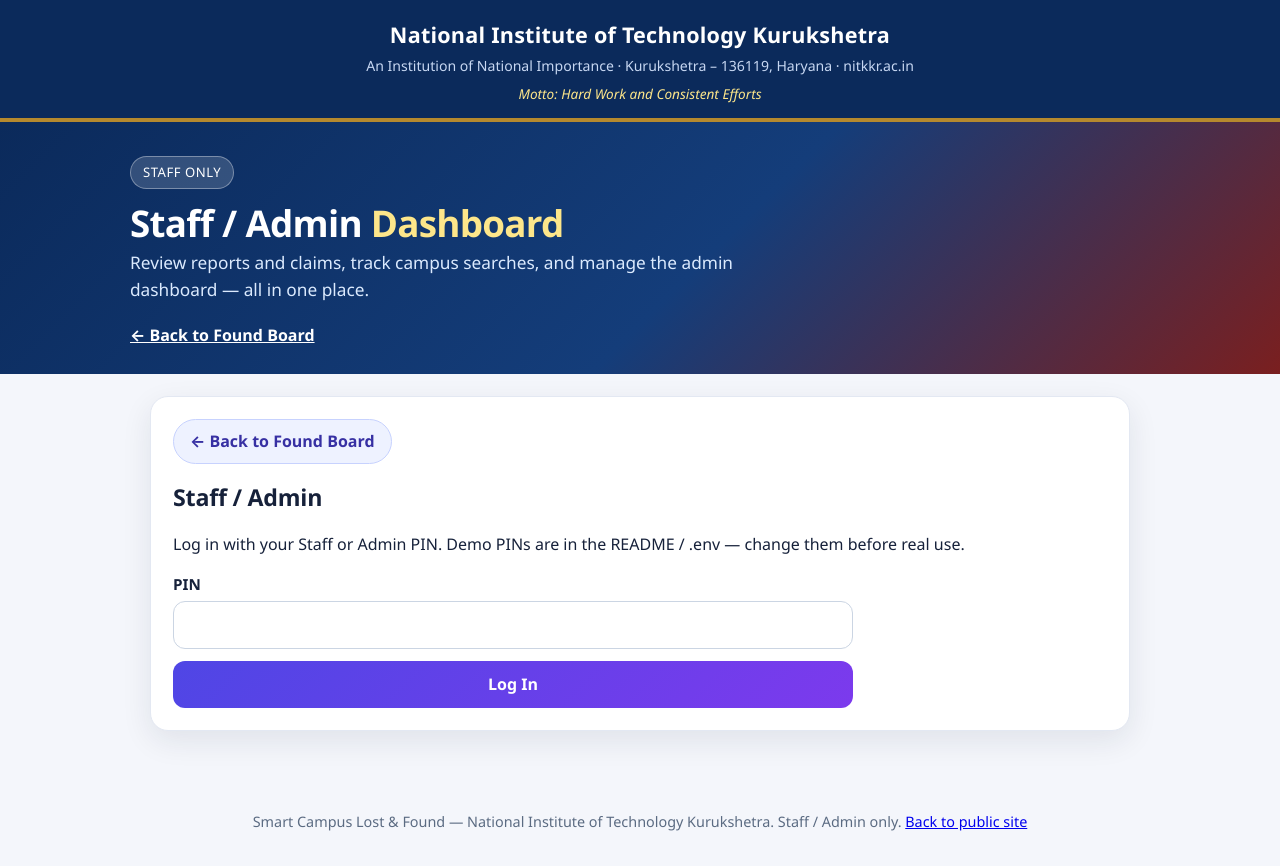
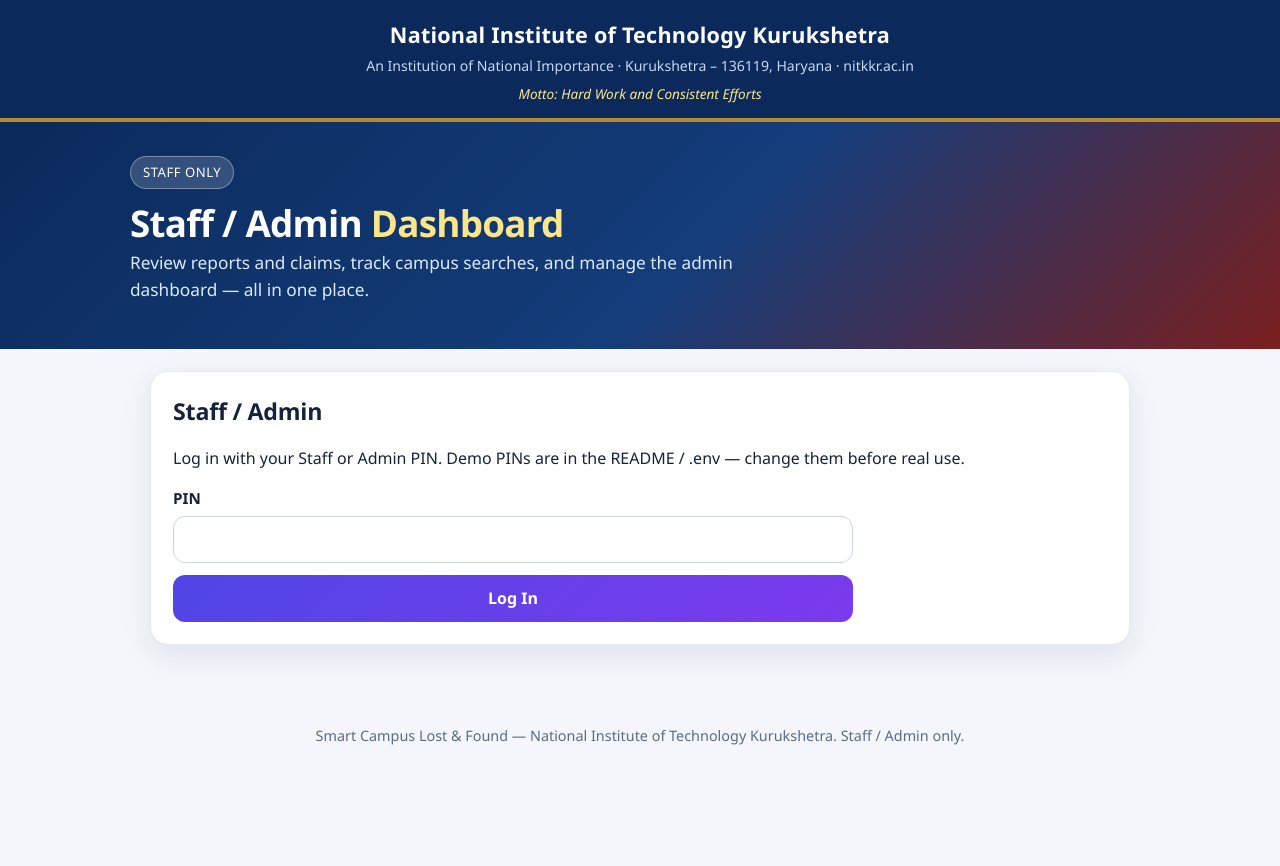
Before and after one commit to sunilkumarnitcse-dotcom/lost-and-found, a website: page public/staff.html in a window 1280 px wide. After the commit the page ends 800 px from the top, so only its background shows below. Drawn offline with Linux system fonts and the light colour scheme.

Commit message:
Remove Back to Found Board links from Staff/Admin dashboard completely

```diff
--- a/public/staff.html
+++ b/public/staff.html
@@ -17,16 +17,12 @@
       <span class="eyebrow">Staff Only</span>
       <h1>Staff / Admin <span>Dashboard</span></h1>
       <p class="tagline">Review reports and claims, track campus searches, and manage the admin dashboard — all in one place.</p>
-      <nav>
-        <a href="index.html" style="color:#fff;font-weight:700;">&#8592; Back to Found Board</a>
-      </nav>
     </div>
   </header>
   <main>
     <p id="message" class="message" hidden></p>
     <!-- ============ STAFF / ADMIN ============ -->
     <section id="tab-staff" class="tab">
-      <p><a class="back-btn" href="index.html">&larr; Back to Found Board</a></p>
       <h2>Staff / Admin</h2>
       <div id="login-box">
         <p>Log in with your Staff or Admin PIN. Demo PINs are in the README / .env — change them before real use.</p>
@@ -75,12 +71,11 @@
           <h3>Inquiries</h3>
           <ul id="inquiry-list"></ul>
         </div>
-        <p><a class="back-btn" href="index.html">&larr; Back to Found Board</a></p>
-      </div>
+        </div>
     </section>
   </main>
   <footer>
-    <p>Smart Campus Lost &amp; Found — National Institute of Technology Kurukshetra. Staff / Admin only. <a href="index.html">Back to public site</a></p>
+    <p>Smart Campus Lost &amp; Found — National Institute of Technology Kurukshetra. Staff / Admin only.</p>
   </footer>
   <script src="staff.js"></script>
 </body>
--- a/public/styles.css
+++ b/public/styles.css
@@ -206,15 +206,3 @@ ul li button { padding: 5px 10px; font-size: 0.85rem; margin-left: 6px; }
 .stat-card:nth-child(6) { border-left-color: #7c3aed; }
 .stat-num { font-size: 1.9rem; font-weight: 800; color: #0b2a5b; line-height: 1; }
 .stat-label { color: var(--muted); font-size: 0.9rem; font-weight: 600; margin-top: 4px; }
-
-.back-btn {
-  display: inline-block;
-  background: #eef2ff;
-  color: #3730a3;
-  border: 1px solid #c7d2fe;
-  padding: 9px 16px;
-  border-radius: 999px;
-  font-weight: 700;
-  text-decoration: none;
-}
-.back-btn:hover { background: #e0e7ff; }
```
